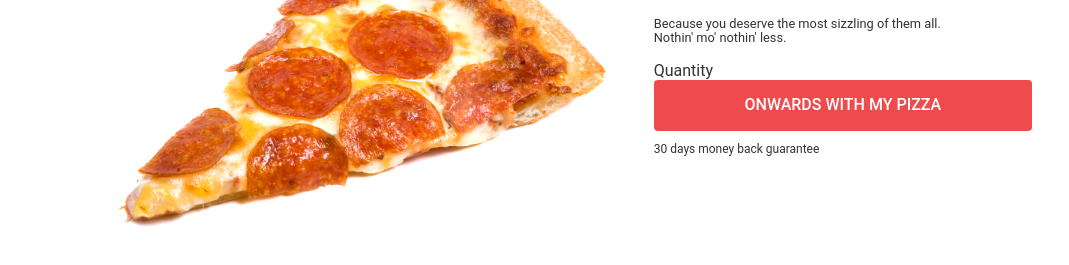
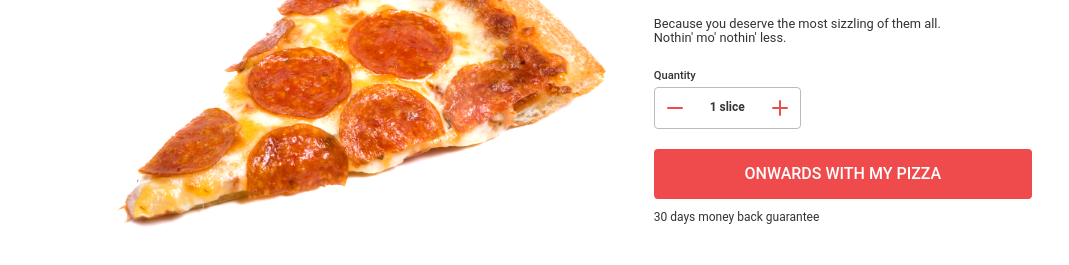
Before and after one commit to alarivan/pizza, a Gatsby site: page / in a window 1280 px wide. Shown: the part 177-442 px from the top of the page, without its empty margins (108-1177 px from the left). Built offline with nearby package versions, Linux system fonts and the light colour scheme; Gatsby itself is replaced by a stand-in of ours.

Commit message:
Add Qty to Product Info

```diff
--- a/src/components/Product/Info.tsx
+++ b/src/components/Product/Info.tsx
@@ -1,5 +1,6 @@
-import React from "react"
+import React, { useState } from "react"
 import styled from "styled-components"
+import Qty from "./Qty"
 
 const Name = styled.h1`
   margin-top: 0.5rem;
@@ -13,7 +14,7 @@ const Price = styled.h3`
 
 const Description = styled.p`
   font-size: 0.8rem;
-  margin-bottom: 1rem;
+  margin-bottom: 1.5rem;
 `
 
 const Submit = styled.button`
@@ -41,6 +42,19 @@ const Text = styled.span`
 interface Props {}
 
 const Info: React.FC<Props> = () => {
+  const [qty, setQty] = useState(1)
+
+  const qtyValueLabel = {
+    singular: "slice",
+    plural: "slices",
+  }
+
+  const handleChange = (value: number) => {
+    if (value > 0) {
+      setQty(value)
+    }
+  }
+
   return (
     <div>
       <Name>Brooklyn Classic</Name>
@@ -49,7 +63,12 @@ const Info: React.FC<Props> = () => {
         Because you deserve the most sizzling of them all.
         <br /> Nothin' mo' nothin' less.
       </Description>
-      <div>Quantity</div>
+      <Qty
+        qty={qty}
+        label="Quantity"
+        valueLabel={qtyValueLabel}
+        onChange={handleChange}
+      />
       <Submit>onwards with my pizza</Submit>
       <Text>30 days money back guarantee</Text>
     </div>
--- /dev/null
+++ b/src/components/Product/Qty.tsx
@@ -0,0 +1,72 @@
+import React from "react"
+import styled from "styled-components"
+import { FiPlus, FiMinus } from "react-icons/fi"
+
+const SQty = styled.div`
+  margin-bottom: 1.25rem;
+`
+
+const Input = styled.div`
+  display: inline-flex;
+  align-items: center;
+  background-color: #fff;
+  border: 1px solid #bbb;
+  border-radius: 4px;
+`
+
+const Button = styled.button`
+  cursor: pointer;
+  border: none;
+  background-color: transparent;
+  padding: 0.5rem;
+  font-size: 1.5rem;
+  display: flex;
+  align-items: center;
+  outline: none;
+`
+
+const Label = styled.p`
+  margin: 0 0 0.25rem;
+  font-size: 0.7rem;
+  font-weight: 500;
+`
+
+const Value = styled.div`
+  font-weight: 600;
+  font-size: 0.75rem;
+  padding: 0 0.75rem;
+  min-width: 65px;
+  box-sizing: border-box;
+  text-align: center;
+`
+
+interface Props {
+  qty: number
+  label: string
+  valueLabel: {
+    singular: string
+    plural: string
+  }
+  onChange: (value: number) => void
+}
+
+const Qty: React.FC<Props> = ({ qty, label, valueLabel, onChange }) => {
+  return (
+    <SQty>
+      <Label>{label}</Label>
+      <Input>
+        <Button onClick={() => onChange(qty - 1)}>
+          <FiMinus color="#ef4b4c" />
+        </Button>
+        <Value>{`${qty} ${
+          qty === 1 ? valueLabel.singular : valueLabel.plural
+        }`}</Value>
+        <Button onClick={() => onChange(qty + 1)}>
+          <FiPlus color="#ef4b4c" />
+        </Button>
+      </Input>
+    </SQty>
+  )
+}
+
+export default Qty
```
